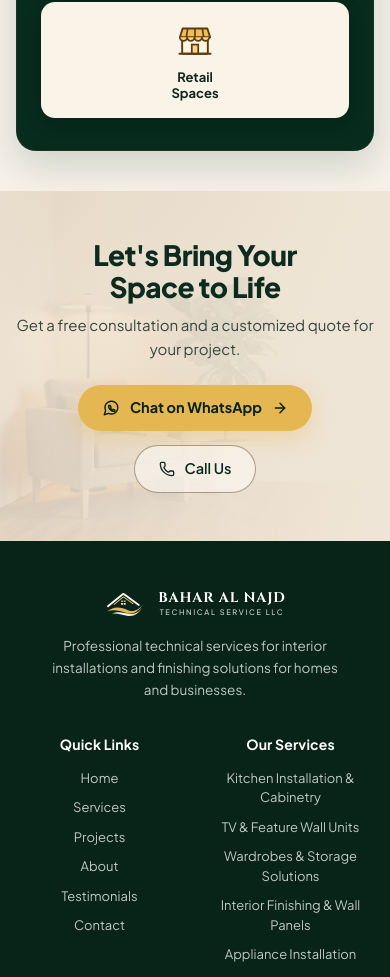
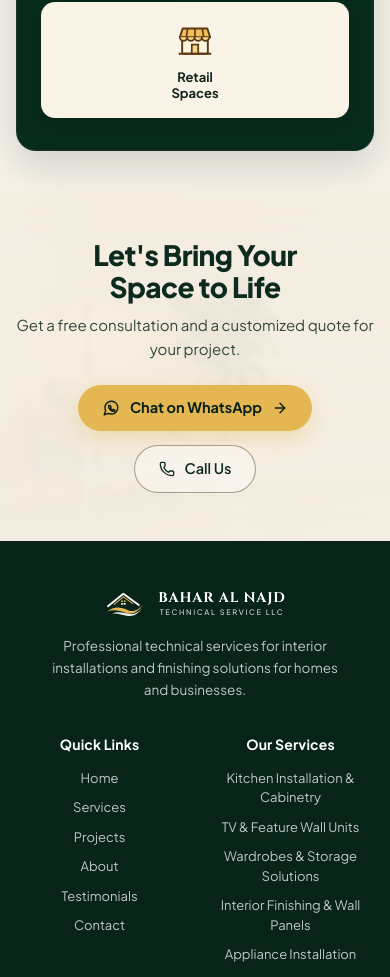
Before and after one commit to oluwatobilobaodedoyin65-create/Bahar-Al-Najd-Technical-Service-LLC, a React (Vite) app: page / in a window 390 px wide. Shown: the part 8408-9385 px from the top of the page. Built offline with nearby package versions, Linux system fonts and the light colour scheme.

Commit message:
fix: improve CtaBanner readability and layering
Add z-index and mobile-specific background overlays to ensure high text contrast and better layout structure on the CTA banner.

```diff
--- a/src/components/CtaBanner.tsx
+++ b/src/components/CtaBanner.tsx
@@ -12,25 +12,35 @@ export function CtaBanner({ onWhatsAppQuote }: CtaBannerProps) {
     <section
       id="contact"
       aria-labelledby="cta-banner-heading"
-      className="relative w-full bg-[#EFE5D6] overflow-hidden"
+      className="relative isolate w-full bg-[#EFE5D6] overflow-hidden"
     >
-      {/* Background Interior Armchair & Plant Photo matching Reference Banner */}
-      <div className="absolute inset-0">
+      {/* Background Interior Armchair & Plant Photo (z-0: strictly behind CTA text) */}
+      <div className="absolute inset-0 z-0 pointer-events-none">
         <ResilientImage
           src={CTA_BANNER_IMAGE}
           alt="Warm minimalist interior corner with taupe accent armchair and potted indoor plant"
           loading="lazy"
           className="w-full h-full object-cover object-left sm:object-center"
         />
-        {/* Smooth Seamless Sand-Cream Gradient Fade for High Readability on Right */}
+        {/* Mobile Overlay: high-legibility warm cream veil over image so dark text & buttons stand out crisply */}
         <div
-          className="absolute inset-0 bg-gradient-to-r from-[#EFE5D6]/85 via-[#EFE5D6]/92 to-[#EFE5D6] md:from-transparent md:via-[#EFE5D6]/82 md:to-[#EFE5D6]"
+          className="absolute inset-0 bg-[#F6EFE4]/88 backdrop-blur-[2px] md:hidden"
+          aria-hidden="true"
+        />
+        <div
+          className="absolute inset-0 bg-gradient-to-b from-[#F6EFE4]/75 via-[#F6EFE4]/60 to-[#F6EFE4]/80 md:hidden"
+          aria-hidden="true"
+        />
+
+        {/* Desktop Smooth Seamless Sand-Cream Gradient Fade on Right */}
+        <div
+          className="hidden md:block absolute inset-0 bg-gradient-to-r from-transparent via-[#EFE5D6]/82 to-[#EFE5D6]"
           aria-hidden="true"
         />
       </div>
 
-      {/* Content Centered on Mobile, Aligned on Right Half on Desktop */}
-      <div className="relative z-10 max-w-[1280px] mx-auto px-4 sm:px-6 lg:px-8 py-12 sm:py-14 lg:py-16">
+      {/* Content Centered on Mobile, Aligned on Right Half on Desktop (z-20: unaffected by image overlay) */}
+      <div className="relative z-20 max-w-[1280px] mx-auto px-4 sm:px-6 lg:px-8 py-12 sm:py-14 lg:py-16">
         <div className="mx-auto md:mx-0 md:ml-[46%] lg:ml-[48%] max-w-[540px] text-center md:text-left">
           <h2
             id="cta-banner-heading"
```
